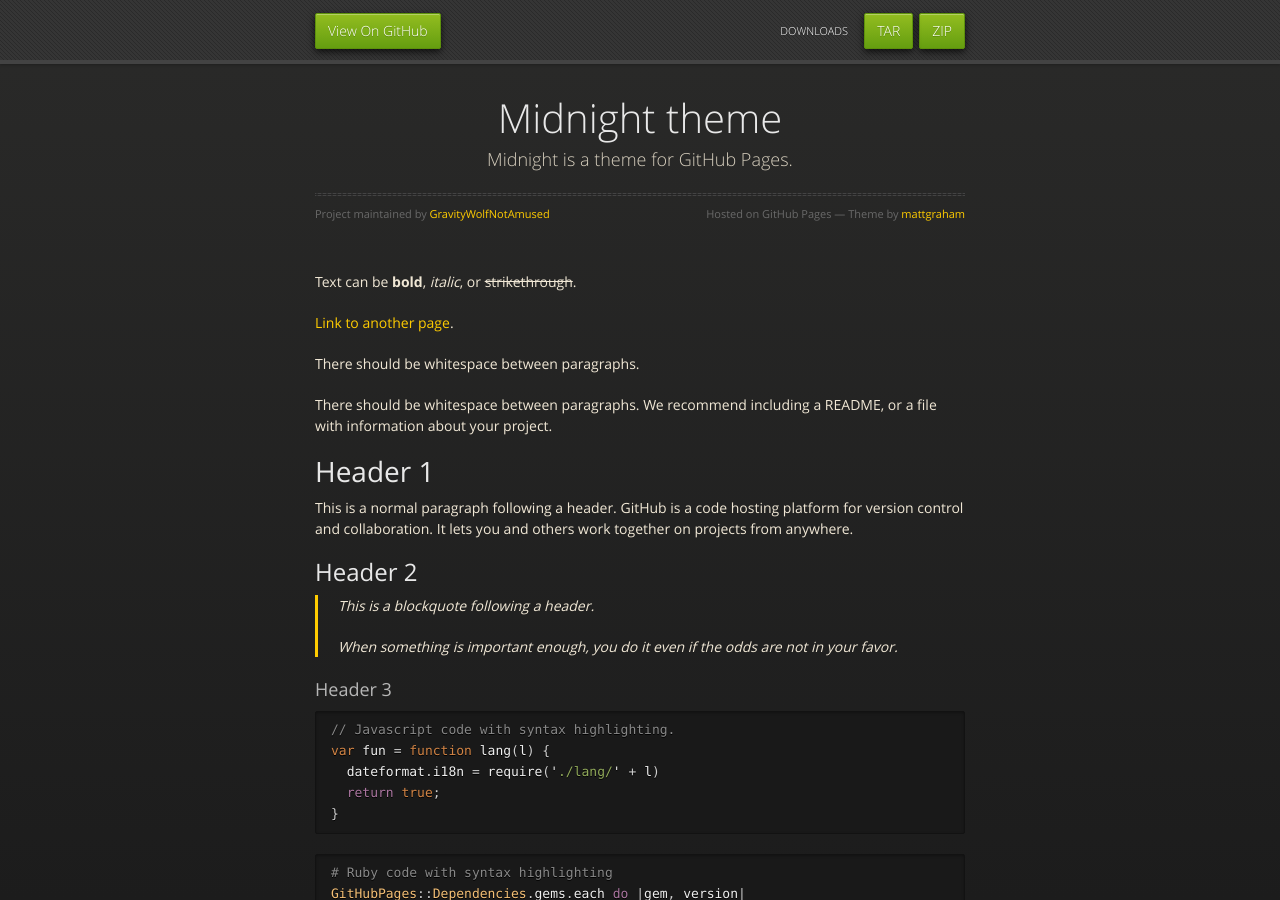
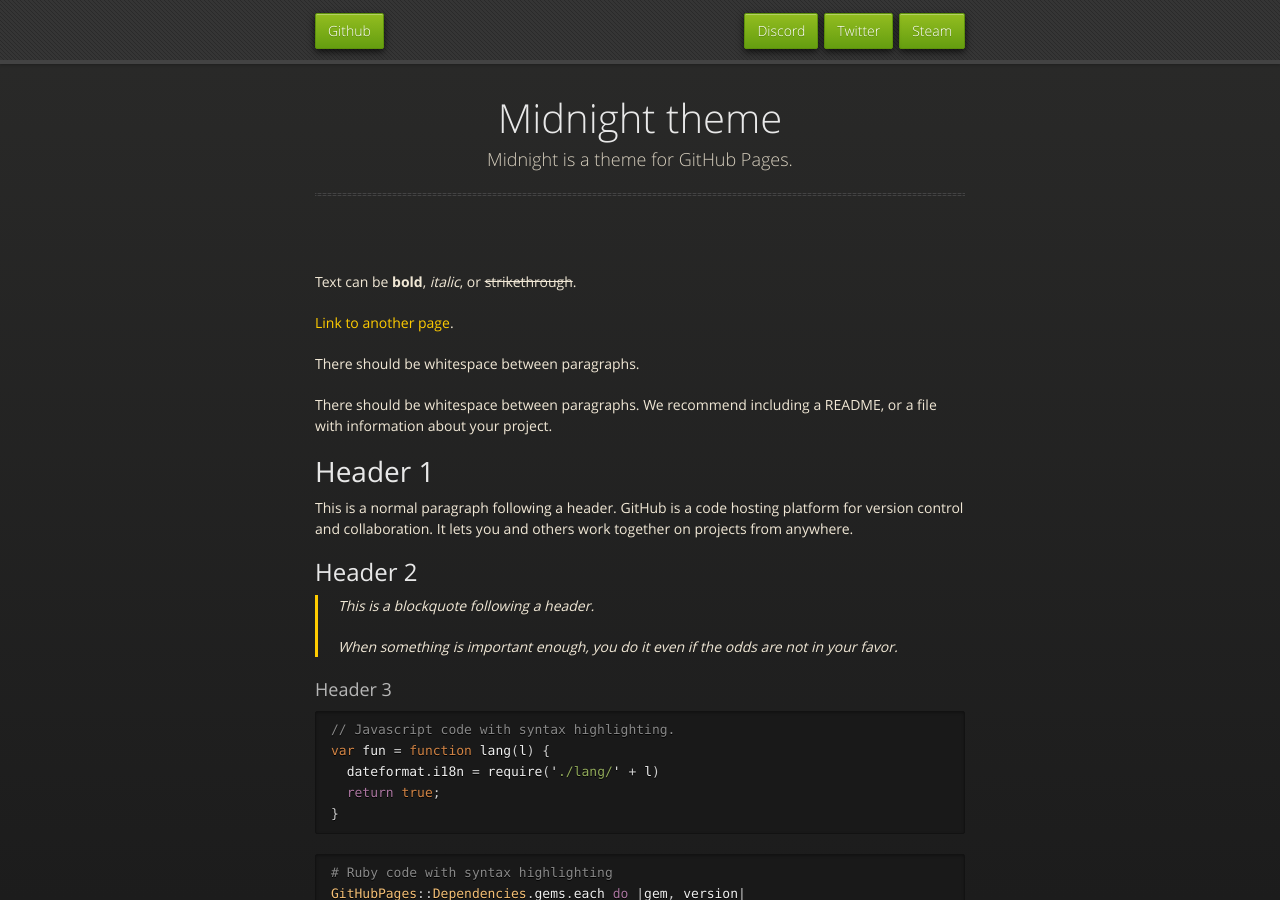
Before and after one commit to GravityWolfNotAmused/gravitywolfnotamused.github.io, a Jekyll site: the page built from index.md, in a window 1280 px wide and 900 px high. Built offline with Jekyll 4.4.1, drawn with Linux system fonts in a browser that asks for light colours.

Commit message:
Update default.html

```diff
--- a/_layouts/default.html
+++ b/_layouts/default.html
@@ -21,12 +21,10 @@
       <div id="header">
         <nav>
           <ul>
-            <li class="fork"><a href="{{ site.github.repository_url }}">View On GitHub</a></li>
-            {% if site.show_downloads %}
-              <li class="downloads"><a href="{{ site.github.zip_url }}">ZIP</a></li>
-              <li class="downloads"><a href="{{ site.github.tar_url }}">TAR</a></li>
-              <li class="title">DOWNLOADS</li>
-            {% endif %}
+            <li class="fork"><a href="http://github.com/gravitywolfnotamused">Github</a></li>
+            <li class="downloads"><a href="http://www.steamcommunity.com/gravitywolfnotamused">Steam</a></li>
+            <li class="downloads"><a href="http://www.twitter.com/TheGravityWolf">Twitter</a></li>
+            <li class="downloads"><a href="https://discord.gg/FPXdPjcX27">Discord</a></li>
           </ul>
         </nav>
       </div><!-- end header -->
@@ -38,8 +36,6 @@
           <h1>{{ site.title | default: site.github.repository_name }}</h1>
           <p>{{ site.description | default: site.github.project_tagline }}</p>
           <hr>
-          <span class="credits left">Project maintained by <a href="{{ site.github.owner_url }}">{{ site.github.owner_name }}</a></span>
-          <span class="credits right">Hosted on GitHub Pages &mdash; Theme by <a href="https://twitter.com/mattgraham">mattgraham</a></span>
         </div>
 
         {{ content }}
```
